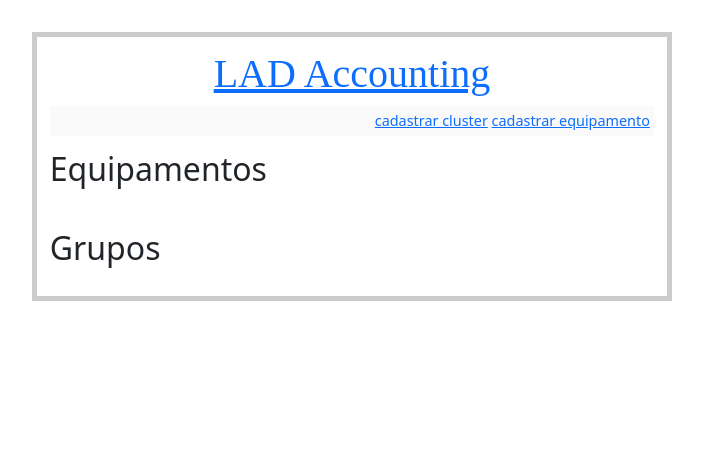
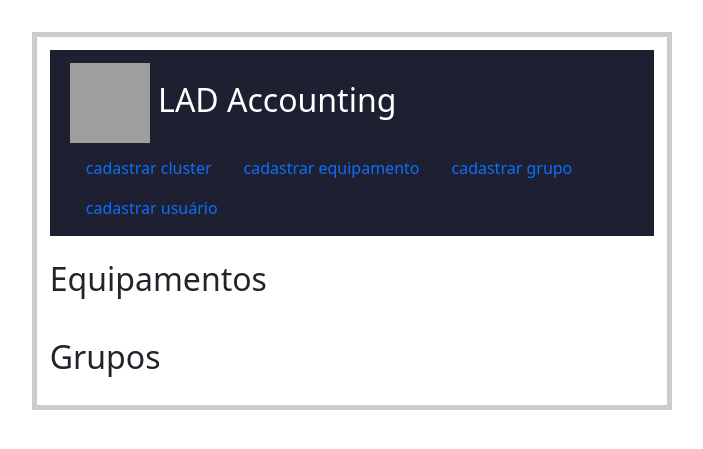
Before and after one commit to BeSinhorelli/LAD_Accouting-melhor, a Flask app: page / in a window 1280 px wide. Shown: the top 449 px of the page, without its empty margins (288-991 px from the left). Run offline with Flask 2, Linux system fonts and the light colour scheme; data that the repository does not hold is empty; grey boxes are pictures that could not be loaded.

Commit message:
Update layout.html

```diff
--- a/templates/layout.html
+++ b/templates/layout.html
@@ -5,16 +5,40 @@
   <meta http-equiv="X-UA-Compatible" content="IE=edge">
   <meta name="viewport" content="width=device-width, initial-scale=1.0">
   <link rel=stylesheet type=text/css href="{{ url_for('static', filename='style.css') }}">
+  <link rel=stylesheet type=text/css href="{{ url_for('static', filename='homepage.css') }}">
   <link rel="stylesheet" href="https://cdn.jsdelivr.net/npm/bootstrap@5.2.0/dist/css/bootstrap.min.css">
   <title>LAD Accounting</title>
 </head>
 <body>
   <div class=page>
-    <h1><a href="{{ url_for('homepage') }}">LAD Accounting</a></h1>
-    <div class=metanav>
+    <nav class="navbar mb-4 p-2" style="background-color:#1e2032;">
+      <div class="container-fluid">
+        <a class="navbar-brand" href="{{ url_for('homepage') }}" style="color: white; font-size: 2rem;">
+          <img src="/static/img/LabLAD.png" alt="logo LabLAD" width="80" height="80" class="d-inline-block align-text-middle">
+          LAD Accounting
+        </a>
+        <ul class="nav">
+          <li class="nav-item">
+            <a class="nav-link" href="{{ url_for('cluster', clusterName='cadastro')}}">cadastrar cluster</a>
+          </li>
+          <li class="nav-item">
+            <a class="nav-link" href="{{ url_for('equipamento', equipName='cadastro') }}">cadastrar equipamento</a>
+          </li>
+          <li class="nav-item">
+            <a class="nav-link" href="{{ url_for('grupo', groupName='cadastro')}}">cadastrar grupo</a>
+          </li>
+          <li class="nav-item">
+            <a class="nav-link" href="{{ url_for('usuario', userName='cadastro') }}">cadastrar usuário</a>
+          </li>
+        </ul>
+      </div>
+    </nav>
+    <!--<div class=metanav>
       <a href="{{ url_for('cluster', clusterName='cadastro')}}">cadastrar cluster</a>
       <a href="{{ url_for('equipamento', equipName='cadastro') }}">cadastrar equipamento</a>
-    </div>
+      <a href="{{ url_for('grupo', groupName='cadastro')}}">cadastrar grupo</a>
+      <a href="{{ url_for('usuario', userName='cadastro') }}">cadastrar usuário</a>
+    </div>-->
     {% block body %}{% endblock %}
   </div>
   <script src="https://cdn.jsdelivr.net/npm/bootstrap@5.2.0/dist/js/bootstrap.bundle.min.js" crossorigin="anonymous"></script>
```
